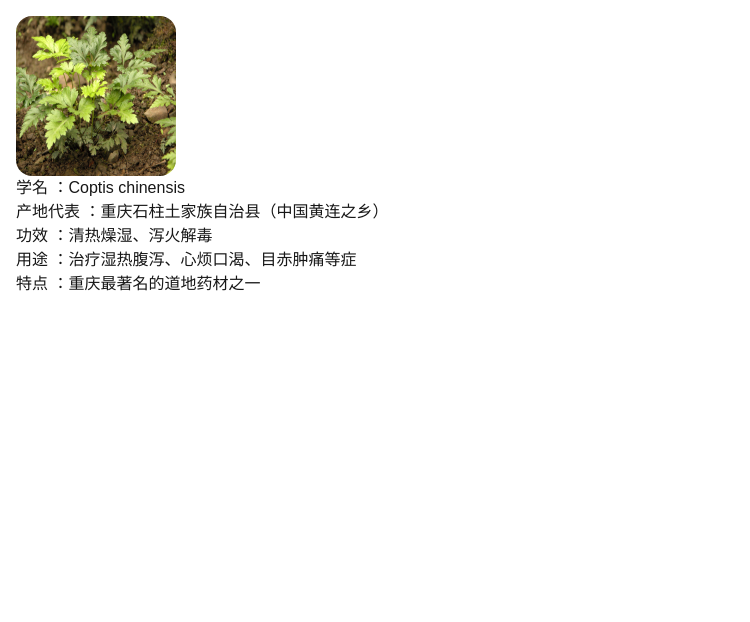
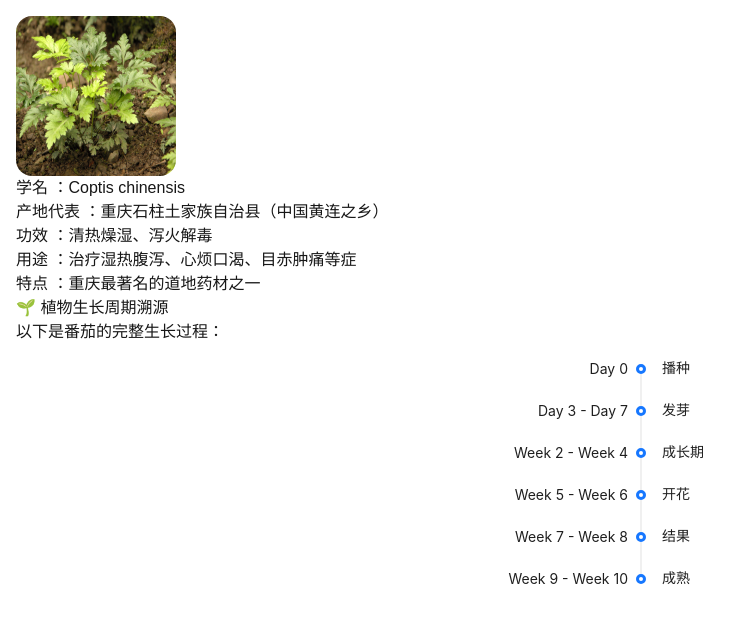
Before and after one commit to software-engineer-group-oasis/chinese-medicine, a Next.js app: page /herb in a window 1280 px wide. Shown: the top 622 px of the page, without its empty margins (0-750 px from the left). Built offline with nearby package versions, Linux system fonts and the light colour scheme.

Commit message:
herb页面添加溯源时间线

```diff
--- a/src/app/herb/page.tsx
+++ b/src/app/herb/page.tsx
@@ -1,6 +1,8 @@
 // 展示某个中草药的生长追溯
 "use client"
 import {useSearchParams} from "next/navigation";
+
+import GrowthTimeline from '@/components/GrowthTimeline';
 
 export default function HerbPage() {
     const searchParam = useSearchParams();
@@ -26,6 +28,11 @@ export default function HerbPage() {
                             <li>特点 ：重庆最著名的道地药材之一</li>
                         </ul>
                     </div>
+                    <div className="plant-growth-container">
+                        <h1>🌱 植物生长周期溯源</h1>
+                        <p>以下是番茄的完整生长过程：</p>
+                        <GrowthTimeline />
+                    </div>
                 </article>
             </main>
 
--- /dev/null
+++ b/src/app/timeline/page.tsx
@@ -0,0 +1,8 @@
+// 测试Timeline的展示效果
+import { Timeline } from "antd";
+
+
+export default function TimelinePage() {
+    const items = [{ children: 'sample', label: 'sample' }];
+    return <Timeline items={items} />;
+}
--- /dev/null
+++ b/src/components/GrowthTimeline.tsx
@@ -0,0 +1,91 @@
+// components/GrowthTimeline.jsx
+'use client';
+
+import { Timeline, Modal, Card } from 'antd';
+import { useState } from 'react';
+
+interface GrowthStage {
+    title: string;
+    time: string;
+    description: string;
+    image: string;
+}
+
+
+const growthStages:GrowthStage[] = [
+    {
+        title: '播种',
+        time: 'Day 0',
+        description: '将种子埋入土壤中，保持湿润环境以促进发芽。',
+        image: '/images/黄连.jpg',
+    },
+    {
+        title: '发芽',
+        time: 'Day 3 - Day 7',
+        description: '幼苗破土而出，开始进行光合作用。',
+        image: '/images/黄连.jpg',
+    },
+    {
+        title: '成长期',
+        time: 'Week 2 - Week 4',
+        description: '植株快速生长，需要充足的阳光和水分。',
+        image: '/images/黄连.jpg',
+    },
+    {
+        title: '开花',
+        time: 'Week 5 - Week 6',
+        description: '开出第一朵花，准备授粉。',
+        image: '/images/黄连.jpg',
+    },
+    {
+        title: '结果',
+        time: 'Week 7 - Week 8',
+        description: '花朵凋谢后形成果实，果实逐渐长大。',
+        image: '/images/黄连.jpg',
+    },
+    {
+        title: '成熟',
+        time: 'Week 9 - Week 10',
+        description: '果实变红，达到采摘标准。',
+        image: '/images/黄连.jpg',
+    },
+];
+
+export default function GrowthTimeline() {
+    const [modalVisible, setModalVisible] = useState(false);
+    const [selectedStage, setSelectedStage] = useState(null);
+
+    const handleItemClick = (stage) => {
+        setSelectedStage(stage);
+        setModalVisible(true);
+    };
+
+    return (
+        <>
+            <Timeline mode="left" style={{ marginTop: 20 }}
+              items={growthStages.map(stage => ({
+                  label: stage.time,
+                  children: (
+                      <div onClick={() => handleItemClick(stage)} style={{ cursor: 'pointer' }}>
+                          {stage.title}
+                      </div>
+                  )
+              }))}
+            >
+            </Timeline>
+
+            {selectedStage && (
+                <Modal
+                    title={selectedStage.title}
+                    open={modalVisible}
+                    onCancel={() => setModalVisible(false)}
+                    footer={null}
+                >
+                    <Card cover={<img alt={selectedStage.title} src={selectedStage.image} style={{ width: '100%' }} />}>
+                        <p>{selectedStage.description}</p>
+                    </Card>
+                </Modal>
+            )}
+        </>
+    );
+}
```
